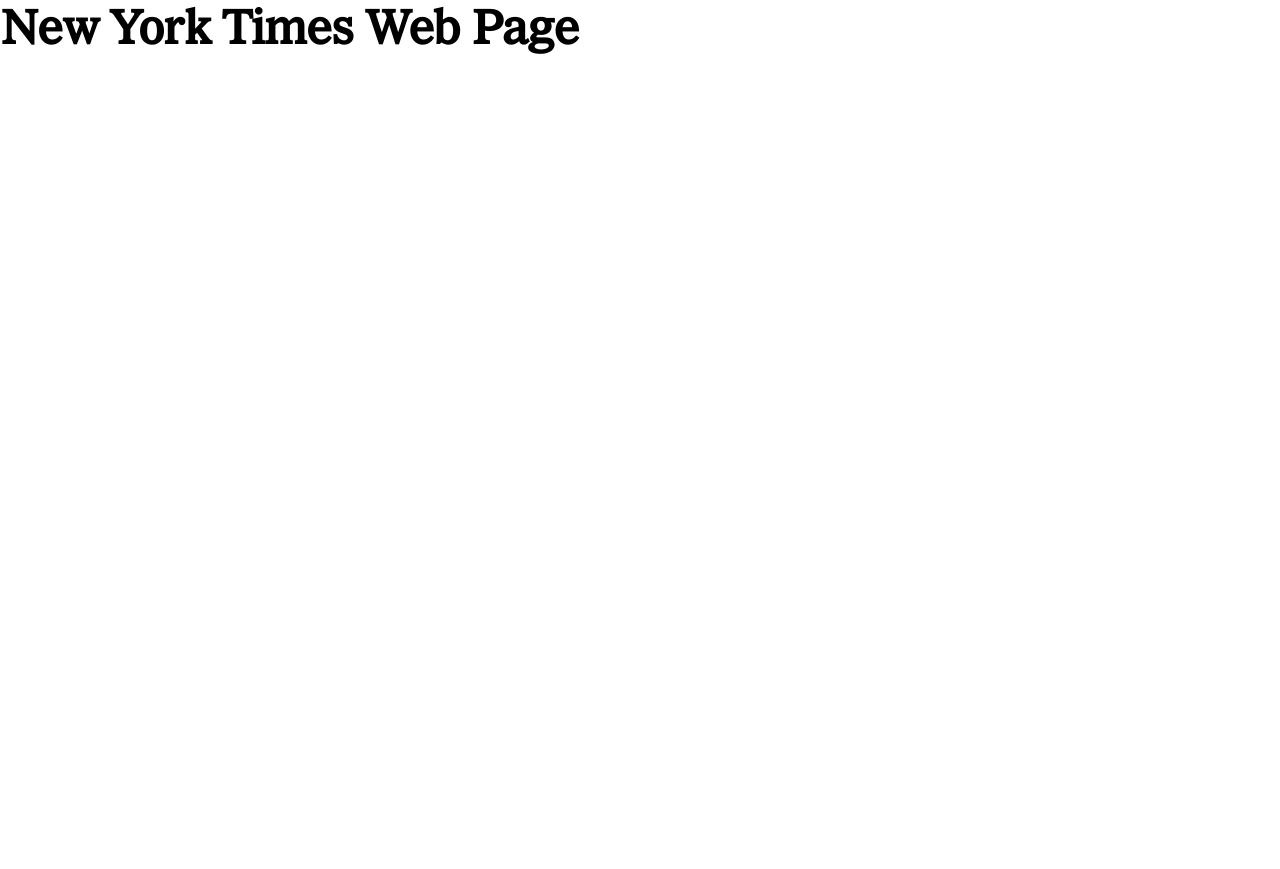
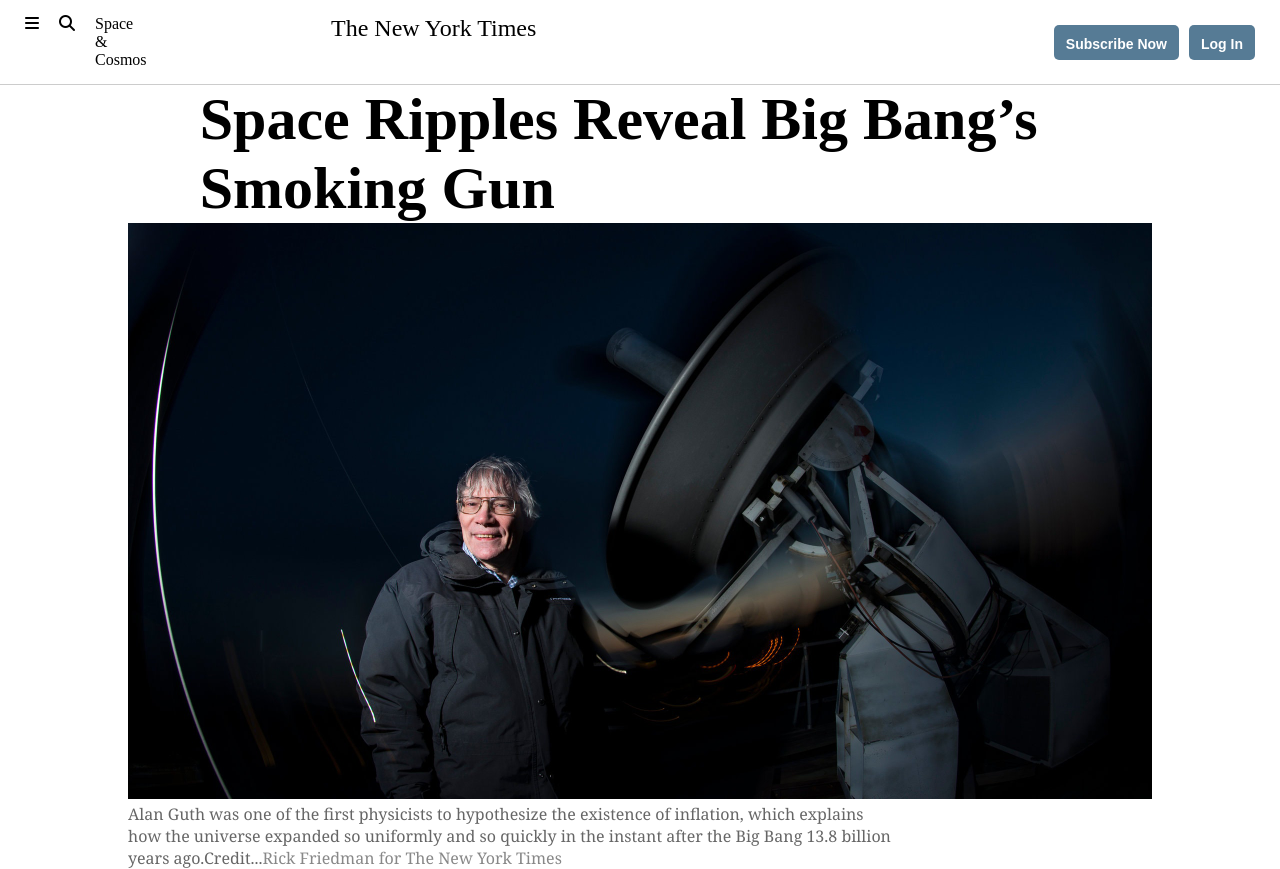
Before and after one commit to KelynPNjeri/New-York-Times-Clone, a website: page index.html in a window 1280 px wide. Before the commit the page ends 800 px from the top, so only its background shows below. Drawn offline with Linux system fonts and the light colour scheme.

Commit message:
Add the navbar and the featured image. This feature creates a way to be able to navigate through the site and also get a bit more info about the article. It creates a navigation bar and adds a feature image with the caption.

```diff
--- a/assets/css/style.css
+++ b/assets/css/style.css
@@ -8,8 +8,63 @@
     box-sizing: border-box;
     width: 100%;
 }
-.new-font {
-    font-family: ImperialNYT;
-    font-size: 48px;
-    font-weight: bold;
+/* Navbar Styling */
+.navbar {
+    background: #fff;
+    padding: 15px;
+    display: flex;
+    justify-content: space-between;
+    border-bottom: 1px #ccc solid;
 }
+.icons {
+    display: flex;
+    width: fit-content;
+    justify-content: flex-start;
+}
+
+.icons > * {
+    padding: 0 10px 0 10px;
+}
+.navbar > p {
+    display: flex;
+    justify-content: center ;
+    font-size: 24px;
+
+}
+.call_to_action {
+    display: flex;
+    justify-content: flex-end;
+    align-items: center;
+}
+.btn {
+    border: none;
+    width: fit-content;
+    padding: 11px 12px 8px;
+    background-color: rgb(86, 123, 149);
+    border-color: rgb(50, 104, 145);
+    color: white;
+    margin-right: 10px;
+    font-size: 14px;
+    font-weight: 700;
+    border-radius: 5px;
+    font-family: Arial, Helvetica, sans-serif;
+}
+/* Article Description */
+.article_description {
+    width: 80%;
+    margin: 0 auto;
+}
+.article_title {
+    width: 86%;
+    margin: 0 auto;
+    font-size: 2.5rem;
+}
+.article_img > figcaption {
+    margin-right: 7px;
+    width: 75%;
+    color: #666;
+    font-family: Georgia, 'Times New Roman', Times, serif;
+}
+.lighter {
+    color: #888;
+}
--- a/index.html
+++ b/index.html
@@ -4,15 +4,35 @@
     <meta charset="UTF-8">
     <meta name="viewport" content="width=device-width, initial-scale=1.0">
     <title>New York Times</title>
+    <script src="https://kit.fontawesome.com/f977934f89.js" crossorigin="anonymous"></script>
     <link rel="stylesheet" href="./assets/css/style.css">
 </head>
 <body>
     <nav class="navbar">
-
+        <div class="icons">
+            <i class="fas fa-bars"></i>
+            <i class="fas fa-search"></i>
+            <p>Space & Cosmos</p>
+        </div>
+        <!-- <img src="" alt="" class="logo"> -->
+        <p>The New York Times</p>
+        <div class="call_to_action">
+            <button class="btn nav_btn" type="submit">Subscribe Now</button>
+            <button class="btn nav_btn" type="submit">Log In</button>
+        </div>
     </nav>
     <main>
-        <p class="new-font">New York Times Web Page</p>
-        <article></article>
+        <article>
+            <div class="article_description">
+                <div class="article_title">
+                    <h1>Space Ripples Reveal Big Bang’s Smoking Gun</h1>
+                </div>
+                <figure class="article_img">
+                    <img src="./assets/images/featured-image.jpg" alt="Featured Image">
+                    <figcaption>Alan Guth was one of the first physicists to hypothesize the existence of inflation, which explains how the universe expanded so uniformly and so quickly in the instant after the Big Bang 13.8 billion years ago.Credit...<span class="lighter">Rick Friedman for The New York Times</span></figcaption>
+                </figure>
+            </div>
+        </article>
     </main>
     <aside></aside>
 
```
